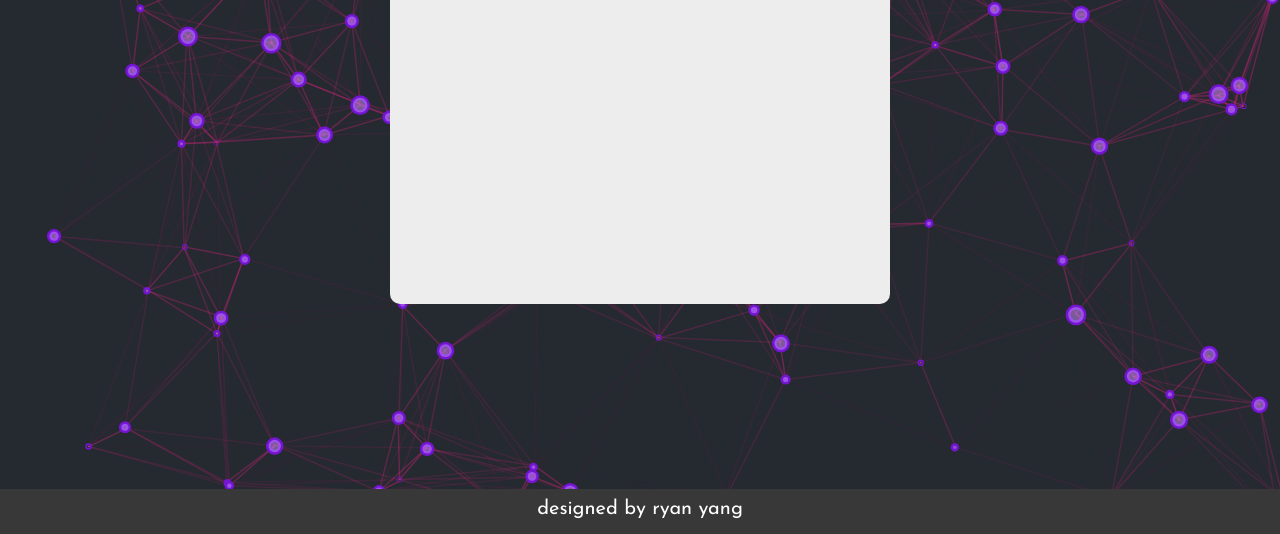
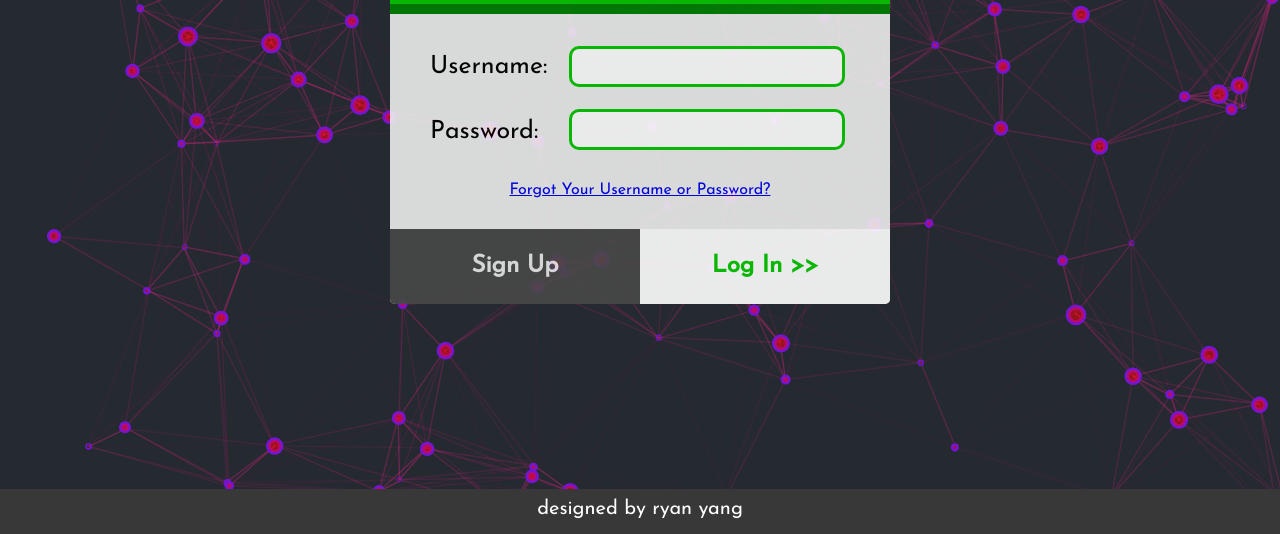
Before and after one commit to Ryabn/library, a plain HTML site: page docs/index.html in a window 1280 px wide. Shown: the part 266-800 px from the top of the page. Drawn offline with nearby package versions, Linux system fonts and the light colour scheme.

Commit message:
user authentication"

```diff
--- a/docs/assets/particles.json
+++ b/docs/assets/particles.json
@@ -8,7 +8,7 @@
       }
     },
     "color": {
-      "value": "#c68eff"
+      "value": "#ff0000"
     },
     "shape": {
       "type": "circle",
--- a/docs/css/login.css
+++ b/docs/css/login.css
@@ -4,7 +4,26 @@ body{
 }
 h1{
     margin: 0;
+    font-size: 60px;
     text-align: center;
+}
+h2{
+    text-align: center;
+}
+label{
+    display: block;
+    font-size: 25px;
+    margin-top: 40px;
+}
+input{
+    border-radius: 10px;
+    border: 3px solid #06c600;
+    display: block;
+    margin: 22px;
+    height: 25px;
+    font-size: 23px;
+    padding: 5px;
+    width: 260px;
 }
 #particles-js{
     top: 0;
@@ -13,25 +32,77 @@ h1{
     height: 100vh;
     width: 100vw;
 }
+.button{
+    top: calc(50vh + 95px);
+    width: 250px;
+    position: fixed;
+    height: 70px;
+    padding-top: 5px;
+}
+.sign-up{
+    color: #e8e8e8;
+    background-color: #494949;
+    border-bottom-left-radius: 5px;
+    left: inherit;
+}
+.sign-up:hover{
+    color: #494949;
+    background-color: #8e8e8e;
+}
+.sign-up:active{
+    padding-top: 0;
+    width: 240px;
+    border: 5px solid #494949;
+    height: 65px;
+}
+.log-in{
+    border-bottom-right-radius: 5px;
+    left: 50vw;
+    color: #06c600;
+    background-color: white;
+}
+.log-in:hover{
+    color: white;
+    background-color: #06c600;
+}
+.log-in:active{
+    padding-top: 0;
+    width: 240px;
+    border: 5px solid green;
+    height: 65px;
+}
+.labels{
+    margin-left:40px;
+    float: left;
+}
+.inputs{
+    margin-top: 10px;
+    float: left;
+}
 .logo{
     margin: 0 auto;
     color: white;
-    height: 50px;
+    height: 80px;
     padding-top: 20px;
-    border-radius: 10px 10px 0 0;
+    border-radius: 5px 5px 0 0;
     background-color: #06c600;
+    border-bottom: 10px solid green;
 }
-
 .login-wrapper{
+    opacity: 0.9;
     background-color: #ededed;
     height: 400px;
     width: 500px;
     position: fixed;
     left: calc(50vw - 250px);
     top: calc(50vh - 230px);
-    border-radius: 10px;
+    border-radius: 5px;
 }
-
+.forgot{
+    clear: both;
+    text-align: center;
+    padding-top: 10px;
+}
 .credits{
     position: fixed;
     width: 100vw;
--- a/docs/index.html
+++ b/docs/index.html
@@ -14,13 +14,29 @@
     </head>
     <body>
         <div id="particles-js"></div>
-        <div class="login-wrapper">
+        <div id="shakes" class="login-wrapper">
             <div class="logo">
                 <h1>eLibrary</h1>
             </div>
+            <div class="labels">
+                <label>Username: </label>
+                <label>Password: </label>
+            </div>
+            <div class="inputs">
+                <input id="user" type="text">
+                <input id="pass" type="password">
+            </div>
+            <div class="forgot">
+                <a href="#"> Forgot Your Username or Password? </a>
+            </div>
+            <div class="sign-up button" onclick="signup();">
+                <h2>Sign Up</h2>
+            </div>
 
-
+            <div class="log-in button" onclick="login();">
+                <h2>Log In >></h2>
             </div>
+        </div>
         <div class="credits">
             designed by ryan yang
         </div>
--- a/docs/js/login.js
+++ b/docs/js/login.js
@@ -1,4 +1,42 @@
-/* particlesJS.load(@dom-id, @path-json, @callback (optional)); */
 particlesJS.load('particles-js', 'assets/particles.json', function() {
   console.log('callback - particles.js config loaded');
 });
+
+function signup(){
+    window.location = 'signup.html';
+}
+
+function login(){
+    //
+    var authenticated = false;
+    if(authenticated){
+        window.location = 'index.html';
+    }else{
+        shake(document.getElementById('shakes'), 10);
+        document.getElementById('user').style.border = '3px solid red';
+        document.getElementById('pass').style.border = '3px solid red';
+    }
+}
+
+function shake(e, amt){
+    var val = 50;
+    for(i = amt; i >= 0; i--){
+        slideInleft(i, amt, val, e);
+    }
+    for(i = 0; i <= amt; i++){
+        slideOutleft(i, amt, val, e);
+    }
+    for(i = amt; i >= 0; i--){
+        slideInleft(i, amt, val, e);
+    }
+}
+function slideInleft(i, amt, val, e){
+    setTimeout(function(){
+            e.style.left = 'calc(50vw - 2' + parseInt(val+=i) + 'px)';
+    }, 5*(amt-i));
+}
+function slideOutleft(i, amt, val, e){
+    setTimeout(function(){
+            e.style.left = 'calc(50vw - 2' + parseInt(val-=i) + 'px)';
+    }, 5*(amt-i) + 100);
+}
```
